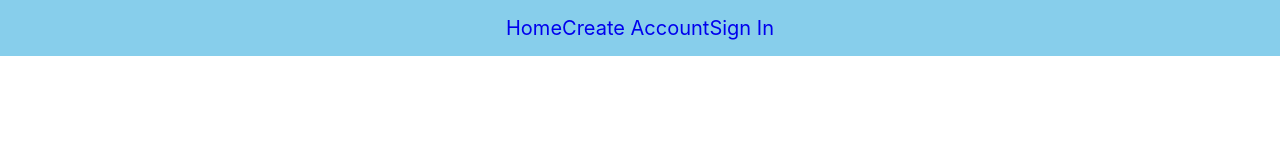
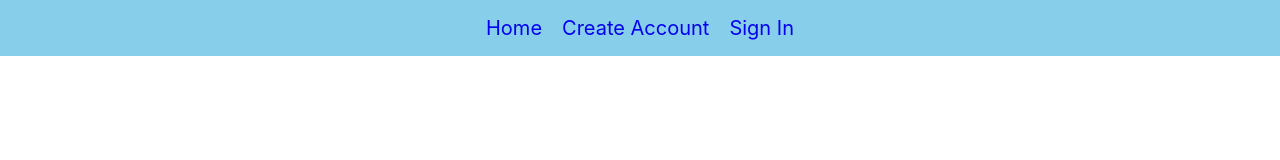
Before and after one commit to davidbolin1016/wiki-client, a React (Create React App) app: page /pages/1 in a window 1280 px wide. Shown: the top 160 px of the page. Built offline with nearby package versions, Linux system fonts and the light colour scheme; no server answers.

Commit message:
nav bar minor css

```diff
--- a/src/components/NavBar/NavBar.css
+++ b/src/components/NavBar/NavBar.css
@@ -0,0 +1,4 @@
+nav a {
+  margin-left: 10px;
+  margin-right: 10px;
+}
--- a/src/components/NavBar/NavBar.js
+++ b/src/components/NavBar/NavBar.js
@@ -1,4 +1,5 @@
 import React from 'react';
+import './NavBar.css';
 import UserContext from '../../user-context/UserContext';
 import { Link } from 'react-router-dom';
 
--- a/src/components/PersonalPage/PersonalPage.css
+++ b/src/components/PersonalPage/PersonalPage.css
@@ -1,7 +1,11 @@
 a {
   text-decoration: none;
+  margin-left: 0;
+  margin-right: 0;
 }
 
 .int-link {
   text-decoration: underline;
+  margin-left: 0;
+  margin-right: 0;
 }
```
